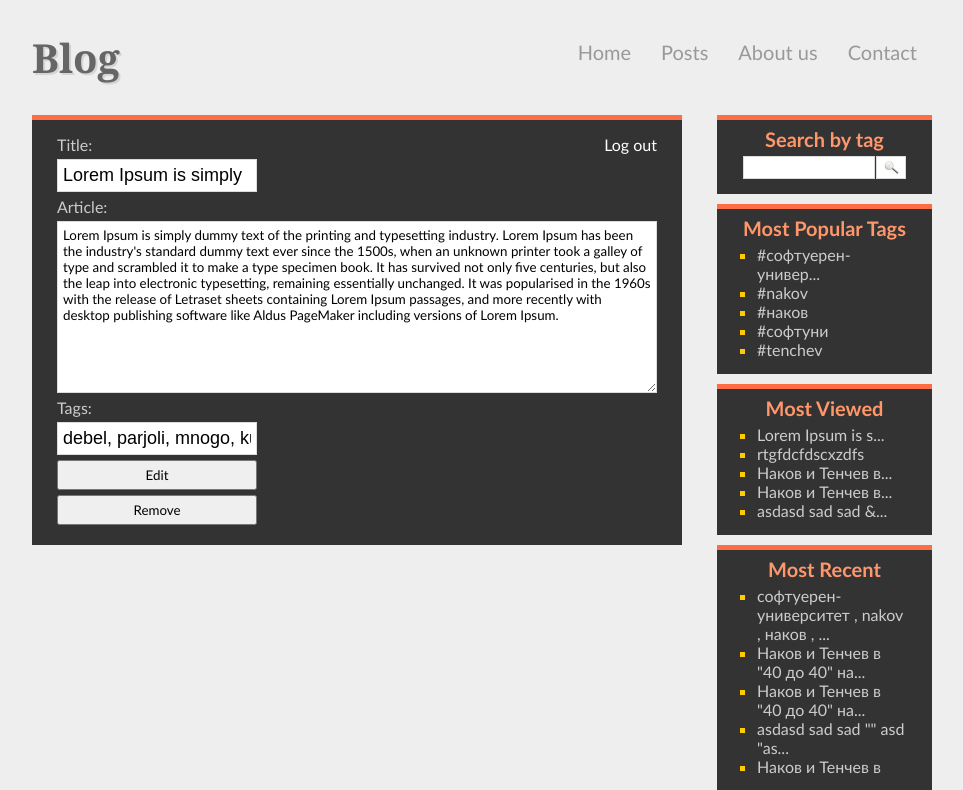
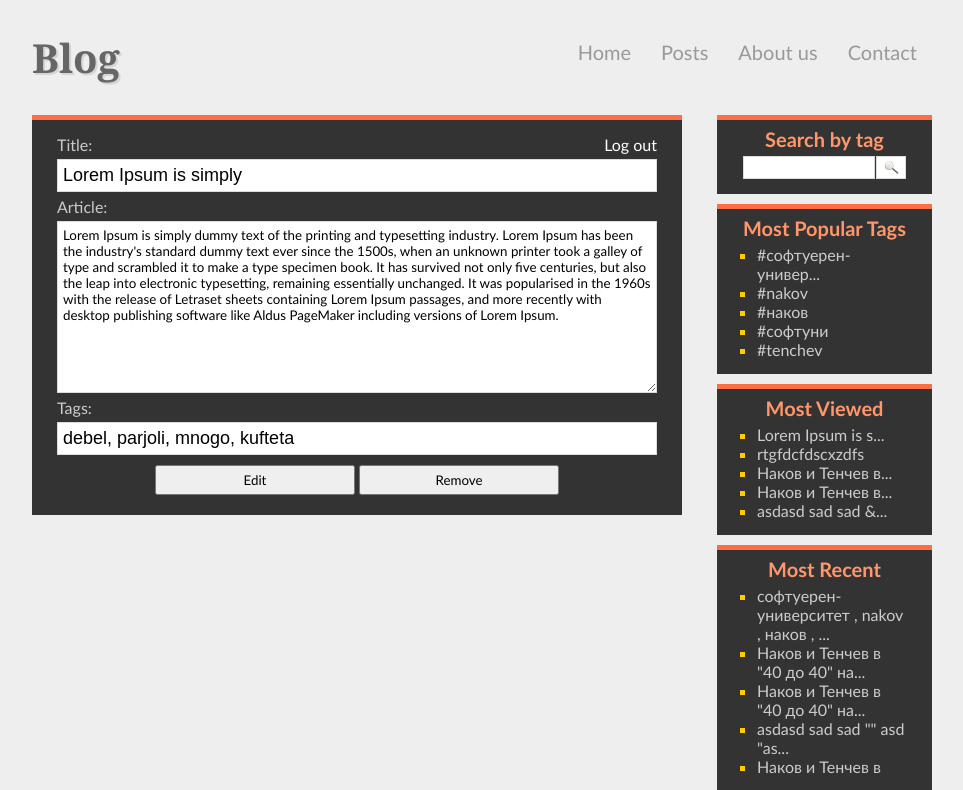
Before and after one commit to gkkirilov/SoftUni-PHP-Teamwork, a PHP site: page /admin/edit.php?id=1 in a window 1280 px wide. Shown: the top 790 px of the page, without its empty margins (158-1121 px from the left). Run offline with PHP 8.4, Linux system fonts and the light colour scheme; the visitor is signed in with stand-in values (Sample User, id 1); data comes from the database, SQL or seed files in the repository.

Commit message:
* fix edit page style;

```diff
--- a/admin/edit.php
+++ b/admin/edit.php
@@ -87,8 +87,11 @@ if ($_POST && count($errors) > 0) {
             <input type="text" id="tags" placeholder="Enter tags"
                    value="<?= isset($artTags) ? $artTags : $post['tags'] ?>"
                    name="tags"/>
-            <button name="edit" type="submit">Edit</button>
-            <button name="remove" type="submit">Remove</button>
+
+            <div class="wrapper-buttons">
+                <button name="edit" type="submit">Edit</button>
+                <button name="remove" type="submit">Remove</button>
+            </div>
         </form>
     </div>
 <?php
--- a/styles/style.css
+++ b/styles/style.css
@@ -25,6 +25,10 @@ main {
     background: #333;
     padding: 15px 25px;
     border-top: 5px solid #FF6D44;
+}
+
+button:hover {
+    cursor: pointer;
 }
 
 #footerNav {
@@ -216,8 +220,16 @@ aside div ul li a:hover {
     width: 200px;
 }
 
-.adminPanel form textarea {
+.adminPanel form textarea, .adminPanel form input[type=text] {
     width: 100%;
+}
+
+.adminPanel form button{
+    display: inline-block;
+}
+
+.adminPanel form .wrapper-buttons{
+   text-align: center;
 }
 
 .adminPanel form label {
@@ -541,6 +553,7 @@ textarea.leave-comment-input {
     color: black;
     font-weight: bold;
 }
+
 /* Comments section style END */
 
 /* Pagination style BEGIN */
@@ -561,4 +574,5 @@ textarea.leave-comment-input {
     font-size: 18px;
     padding: 0 10px 0 0;
 }
+
 /* Pagination style END */
```
